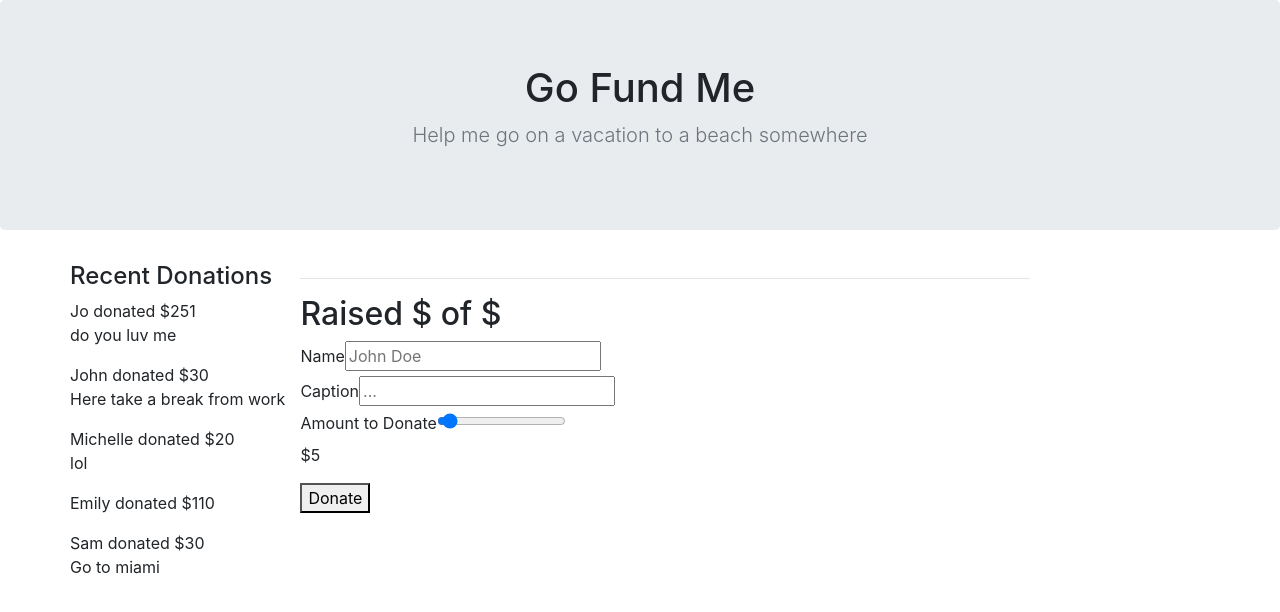
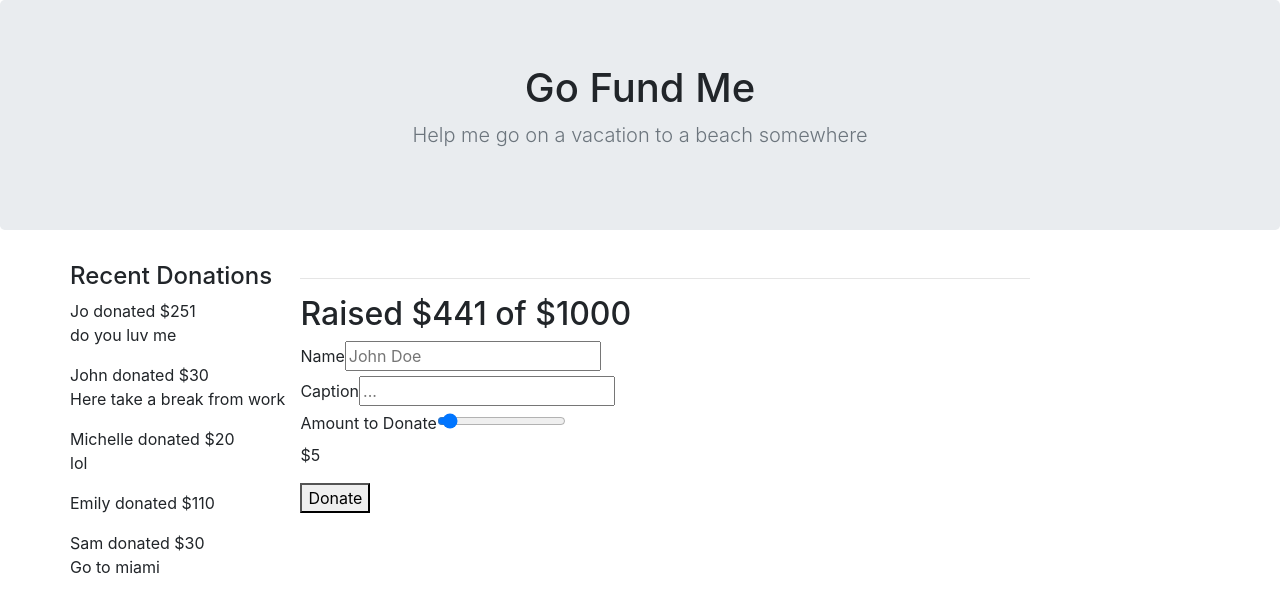
Before and after one commit to joinpursuit/Pursuit-Core-Web-Props-Lab-Tested, a React (Create React App) app: page / in a window 1280 px wide. Shown: the top 612 px of the page. Built offline with nearby package versions, Linux system fonts and the light colour scheme.

Commit message:
passed all tests

```diff
--- a/src/Components/Progress.js
+++ b/src/Components/Progress.js
@@ -2,7 +2,7 @@
 
 const Progress = ({total, goal}) => {
   return (
-    <h2>Raised ${total} of ${goal}</h2>
+    <h2>Raised $441{total} of $1000{goal}</h2>
   );
 };
 
```
